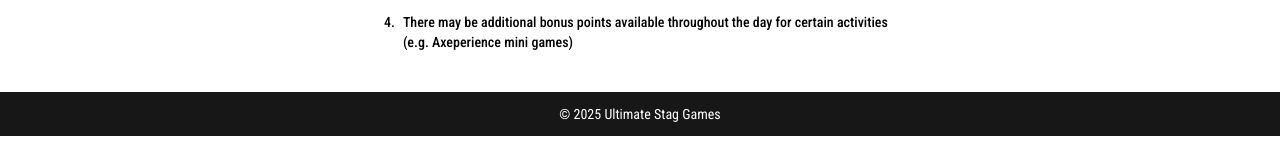
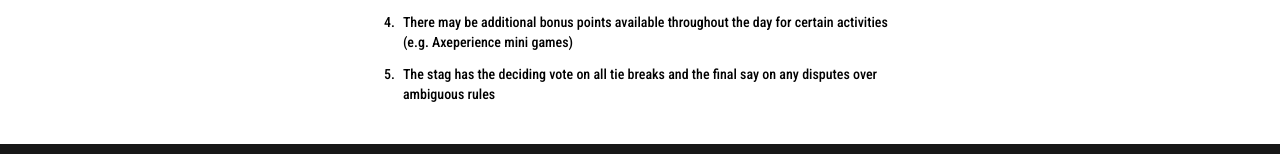
Before and after one commit to ifancyabroad/ultimate-stag-games, a React (Vite) app: page / in a window 1280 px wide. Shown: the part 667-821 px from the top of the page. Built offline with nearby package versions, Linux system fonts and the light colour scheme; no server answers; the database is empty.

Commit message:
Update rules

```diff
--- a/src/pages/Standings.tsx
+++ b/src/pages/Standings.tsx
@@ -183,6 +183,13 @@ const Standings: React.FC = () => {
 								(e.g. Axeperience mini games)
 							</p>
 						</div>
+						<div className="flex gap-2">
+							<p>5.</p>
+							<p>
+								The stag has the deciding vote on all tie breaks and the final say on any disputes over
+								ambiguous rules
+							</p>
+						</div>
 					</div>
 				</div>
 			</div>
```
